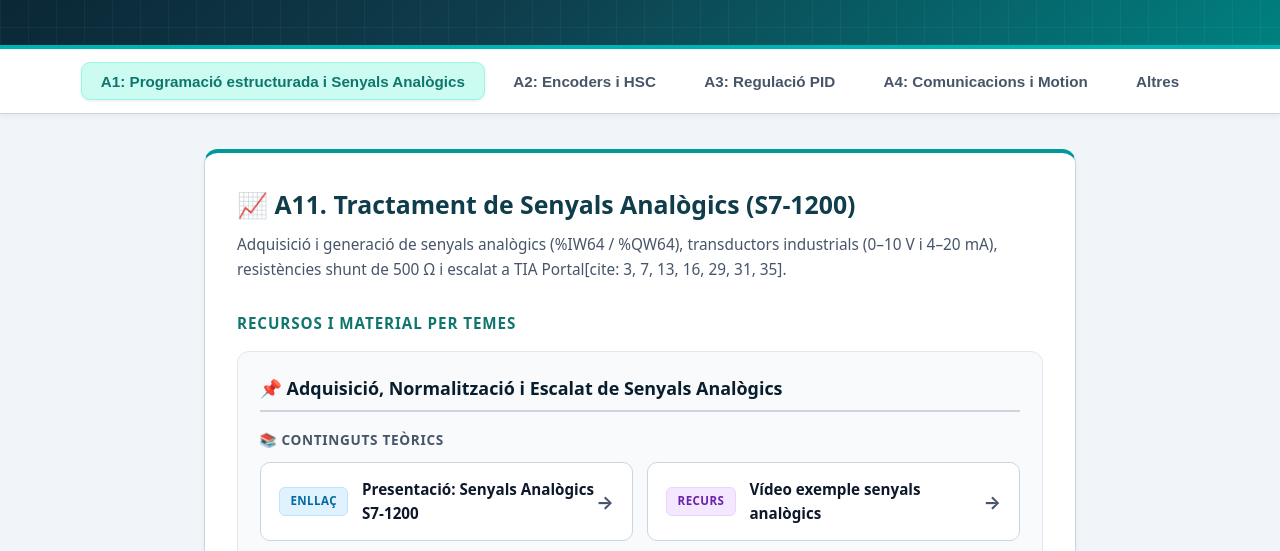
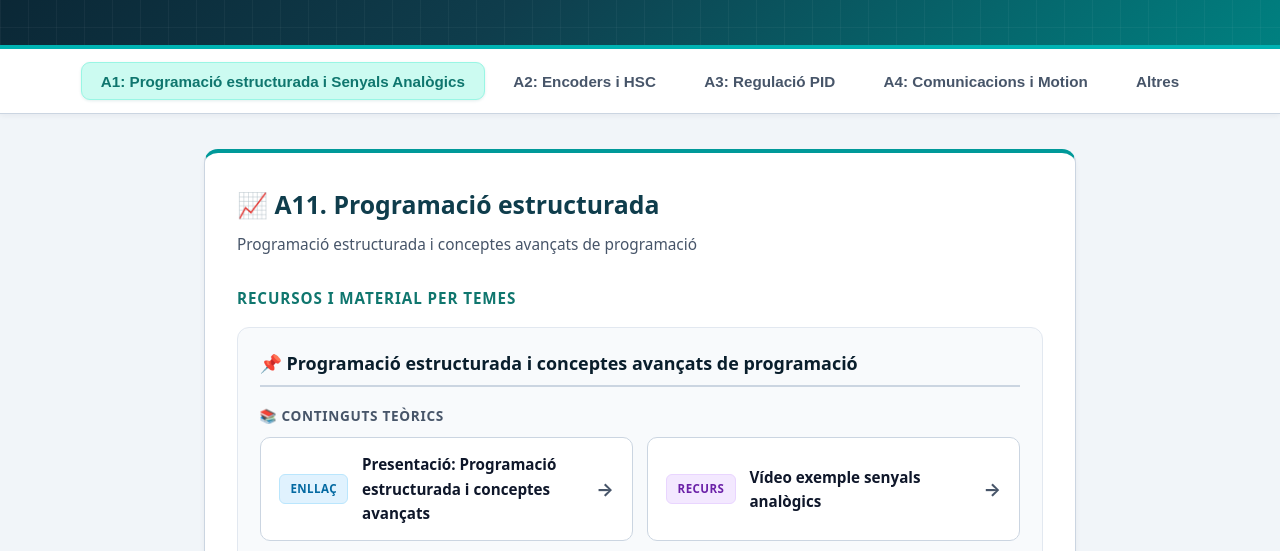
Before and after one commit to pgarci67/EEB0-0965, a plain HTML site: page index.html in a window 1280 px wide. Shown: the part 225-776 px from the top of the page. Drawn offline with Linux system fonts and the light colour scheme.

Commit message:
Update index.html

```diff
--- a/index.html
+++ b/index.html
@@ -292,25 +292,25 @@
   </nav>
 
   <main>
-    <!-- APARTAT A1: SENYALS ANALÒGICS -->
+    <!-- APARTAT A10: Programació estructurada -->
     <section id="a1" class="unit-section active">
 		<div class="unit-card">
-        <h2>📈 A11. Tractament de Senyals Analògics (S7-1200)</h2>
-        <p class="unit-desc">Adquisició i generació de senyals analògics (%IW64 / %QW64), transductors industrials (0–10 V i 4–20 mA), resistències shunt de 500 Ω i escalat a TIA Portal[cite: 3, 7, 13, 16, 29, 31, 35].</p>
+        <h2>📈 A11. Programació estructurada</h2>
+        <p class="unit-desc">Programació estructurada i conceptes avançats de programació</p>
 
         <h3>Recursos i Material per Temes</h3>
 
         <div class="topic-group">
-          <div class="topic-title">📌 Adquisició, Normalització i Escalat de Senyals Analògics</div>
+          <div class="topic-title">📌 Programació estructurada i conceptes avançats de programació</div>
 
           <!-- Subgrup Teoria -->
           <div class="topic-subgroup">
             <div class="topic-subgroup-title">📚 Continguts Teòrics</div>
             <div class="resource-grid">
-              <a href="https://docs.google.com/presentation/d/1J9n1QADDWyXZppf0psjMKKLFyn7qiul3PMSmT-dlIlU/edit?usp=sharing" target="_blank" class="resource-item">
+              <a href="https://docs.google.com/presentation/d/1GdnLe-45aOGT2LC1DIoPw7g7o82Dv6Y4j9FWlfPIxLE/edit?usp=sharing" target="_blank" class="resource-item">
                 <div class="resource-info">
                   <span class="badge badge-link">Enllaç</span>
-                  <span class="resource-title">Presentació: Senyals Analògics S7-1200</span>
+                  <span class="resource-title">Presentació: Programació estructurada i conceptes avançats</span>
                 </div>
                 <span class="resource-arrow">→</span>
               </a>
```
